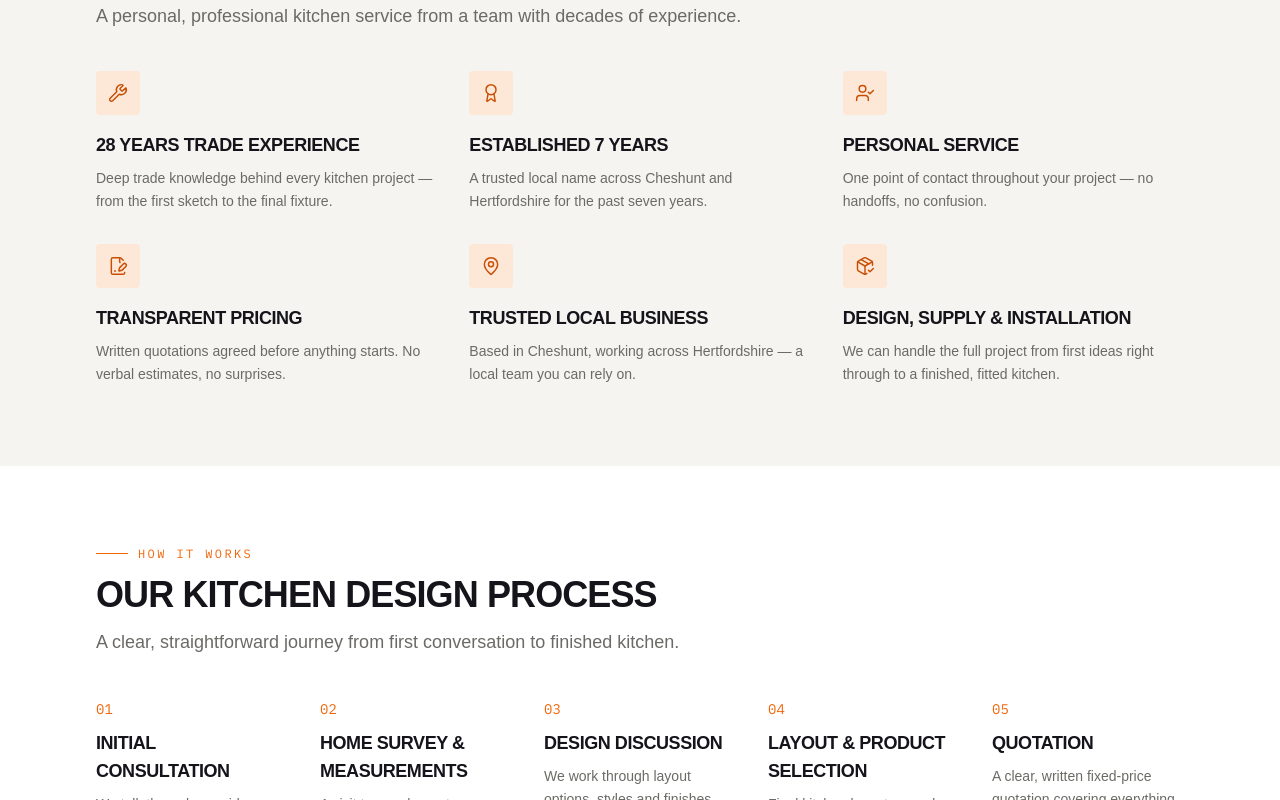
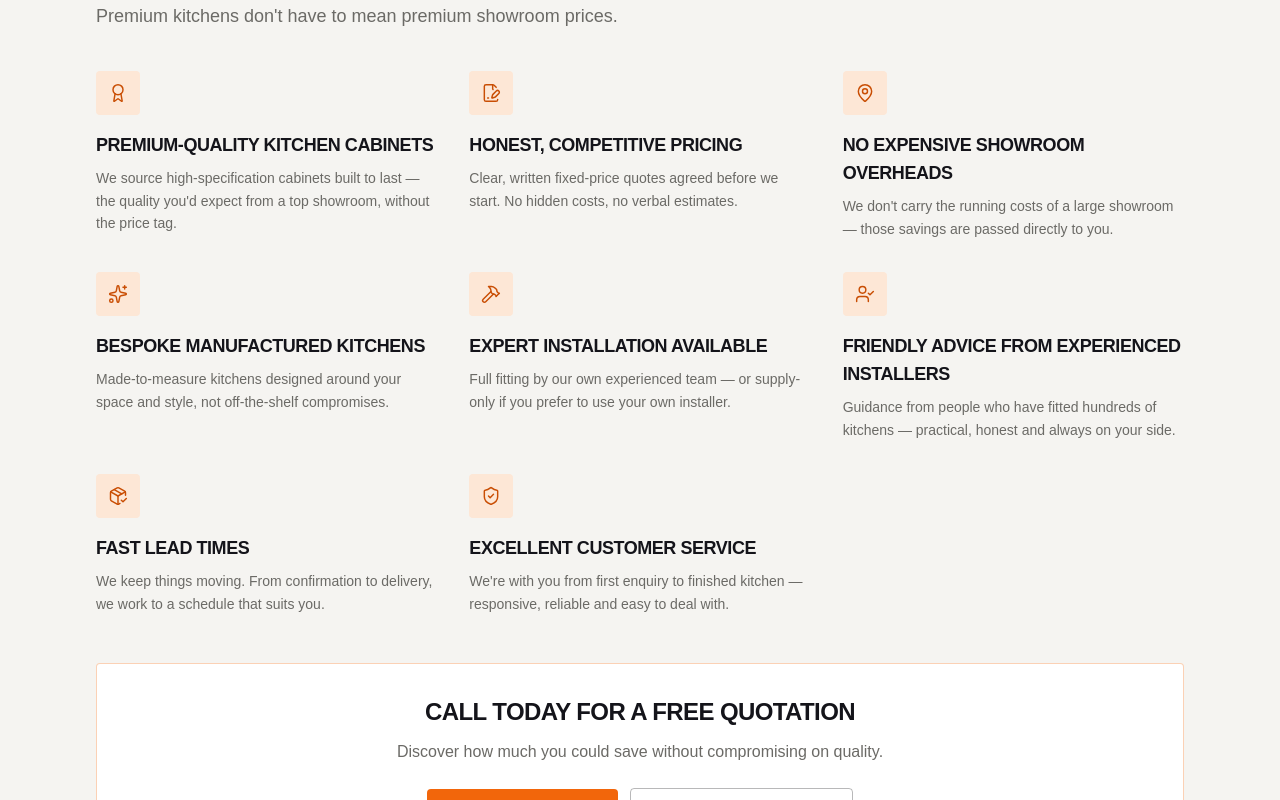
Before and after one commit to jasonkazakos-cpu/zebra-trades-website, a Next.js app: page /kitchen-design in a window 1280 px wide. Shown: the part 800-1600 px from the top of the page. Built offline with nearby package versions, Linux system fonts and the light colour scheme; a web font is replaced by a local one.

Commit message:
Rewrite Why Choose section on kitchen design page with new copy and CTA

```diff
--- a/app/kitchen-design/page.tsx
+++ b/app/kitchen-design/page.tsx
@@ -3,7 +3,7 @@ import Container from "@/components/Container";
 import SectionHeading from "@/components/SectionHeading";
 import Button from "@/components/Button";
 import ValueProps, {
-  Wrench, Award, FileSignature, UserCheck, MapPin, PackageCheck,
+  Wrench, Award, FileSignature, ShieldCheck, MapPin, PackageCheck, UserCheck, Sparkles, Hammer, BadgeCheck,
   type ValueItem,
 } from "@/components/ValueProps";
 import ProcessSteps, { type Step } from "@/components/ProcessSteps";
@@ -40,34 +40,44 @@ const SERVICE_LABEL = "Kitchen Design & Supply";
 
 const trustItems: ValueItem[] = [
   {
-    icon: Wrench,
-    title: `${siteConfig.yearsTrading} Years Trade Experience`,
-    body: "Deep trade knowledge behind every kitchen project — from the first sketch to the final fixture.",
+    icon: Award,
+    title: "Premium-Quality Kitchen Cabinets",
+    body: "We source high-specification cabinets built to last — the quality you'd expect from a top showroom, without the price tag.",
   },
   {
-    icon: Award,
-    title: `Established ${siteConfig.yearsAsZebra} Years`,
-    body: "A trusted local name across Cheshunt and Hertfordshire for the past seven years.",
+    icon: FileSignature,
+    title: "Honest, Competitive Pricing",
+    body: "Clear, written fixed-price quotes agreed before we start. No hidden costs, no verbal estimates.",
+  },
+  {
+    icon: MapPin,
+    title: "No Expensive Showroom Overheads",
+    body: "We don't carry the running costs of a large showroom — those savings are passed directly to you.",
+  },
+  {
+    icon: Sparkles,
+    title: "Bespoke Manufactured Kitchens",
+    body: "Made-to-measure kitchens designed around your space and style, not off-the-shelf compromises.",
+  },
+  {
+    icon: Hammer,
+    title: "Expert Installation Available",
+    body: "Full fitting by our own experienced team — or supply-only if you prefer to use your own installer.",
   },
   {
     icon: UserCheck,
-    title: "Personal Service",
-    body: "One point of contact throughout your project — no handoffs, no confusion.",
-  },
-  {
-    icon: FileSignature,
-    title: "Transparent Pricing",
-    body: "Written quotations agreed before anything starts. No verbal estimates, no surprises.",
-  },
-  {
-    icon: MapPin,
-    title: "Trusted Local Business",
-    body: "Based in Cheshunt, working across Hertfordshire — a local team you can rely on.",
+    title: "Friendly Advice From Experienced Installers",
+    body: "Guidance from people who have fitted hundreds of kitchens — practical, honest and always on your side.",
   },
   {
     icon: PackageCheck,
-    title: "Design, Supply & Installation",
-    body: "We can handle the full project from first ideas right through to a finished, fitted kitchen.",
+    title: "Fast Lead Times",
+    body: "We keep things moving. From confirmation to delivery, we work to a schedule that suits you.",
+  },
+  {
+    icon: ShieldCheck,
+    title: "Excellent Customer Service",
+    body: "We're with you from first enquiry to finished kitchen — responsive, reliable and easy to deal with.",
   },
 ];
 
@@ -236,12 +246,28 @@ export default function KitchenDesignPage() {
       <section className="bg-chalk">
         <Container className="py-16 sm:py-20">
           <SectionHeading
-            eyebrow="Why Zebra Trades"
-            title="Why Choose Zebra Trades?"
-            subtitle="A personal, professional kitchen service from a team with decades of experience."
+            eyebrow="Why Choose Zebra Trades"
+            title="Why Pay More?"
+            subtitle="Premium kitchens don't have to mean premium showroom prices."
           />
           <div className="mt-10">
             <ValueProps items={trustItems} />
+          </div>
+          <div className="mt-12 rounded-sm border border-accent/30 bg-paper p-8 text-center">
+            <p className="font-display text-xl font-bold uppercase tracking-tight text-ink sm:text-2xl">
+              Call today for a free quotation
+            </p>
+            <p className="mt-3 text-base text-slate">
+              Discover how much you could save without compromising on quality.
+            </p>
+            <div className="mt-6 flex flex-col items-center gap-3 sm:flex-row sm:justify-center">
+              <Button href={siteConfig.phoneHref} variant="primary">
+                Call {siteConfig.phoneDisplay}
+              </Button>
+              <Button href={`/contact?service=${encodeURIComponent(SERVICE_LABEL)}`} variant="ghost-dark">
+                Request a Free Quote
+              </Button>
+            </div>
           </div>
         </Container>
       </section>
```
